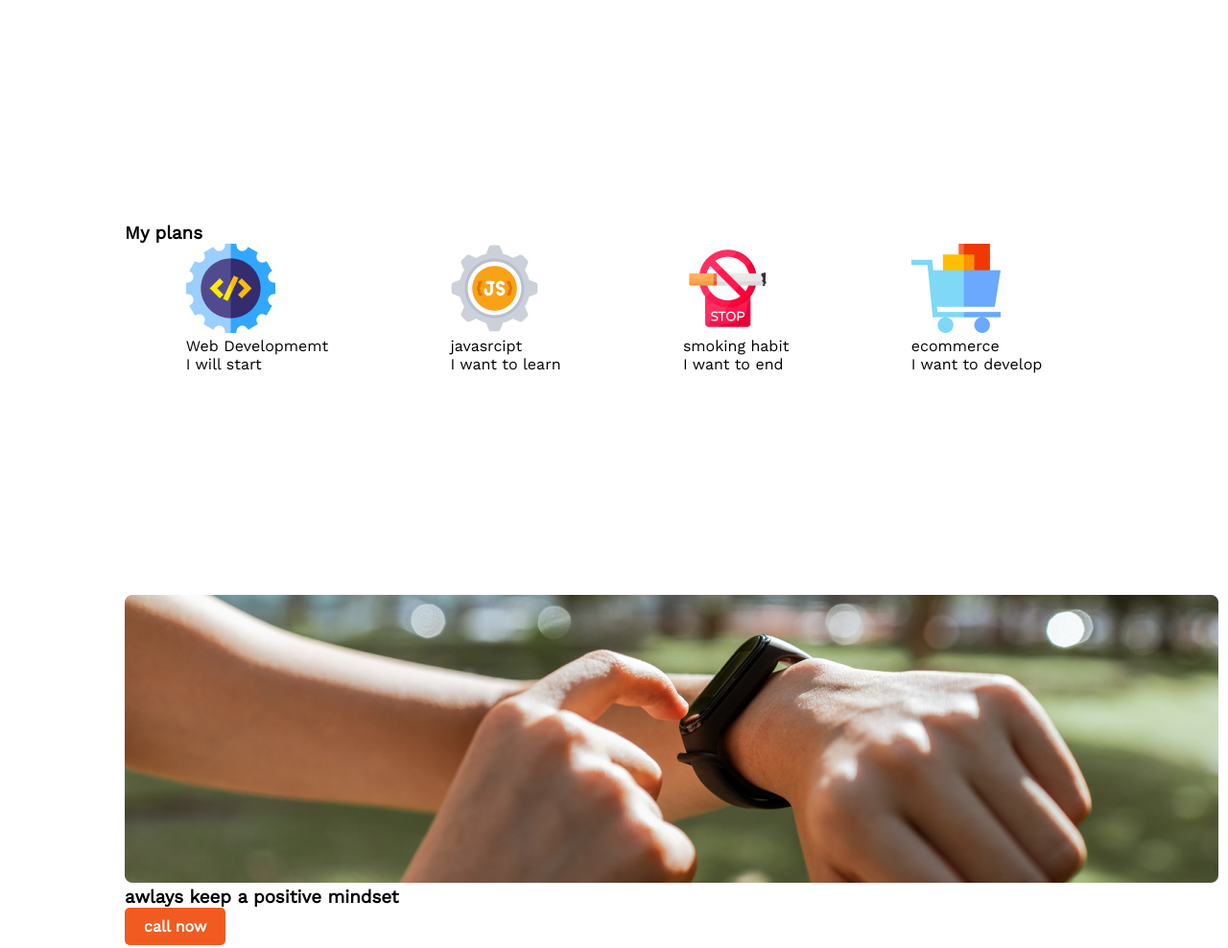
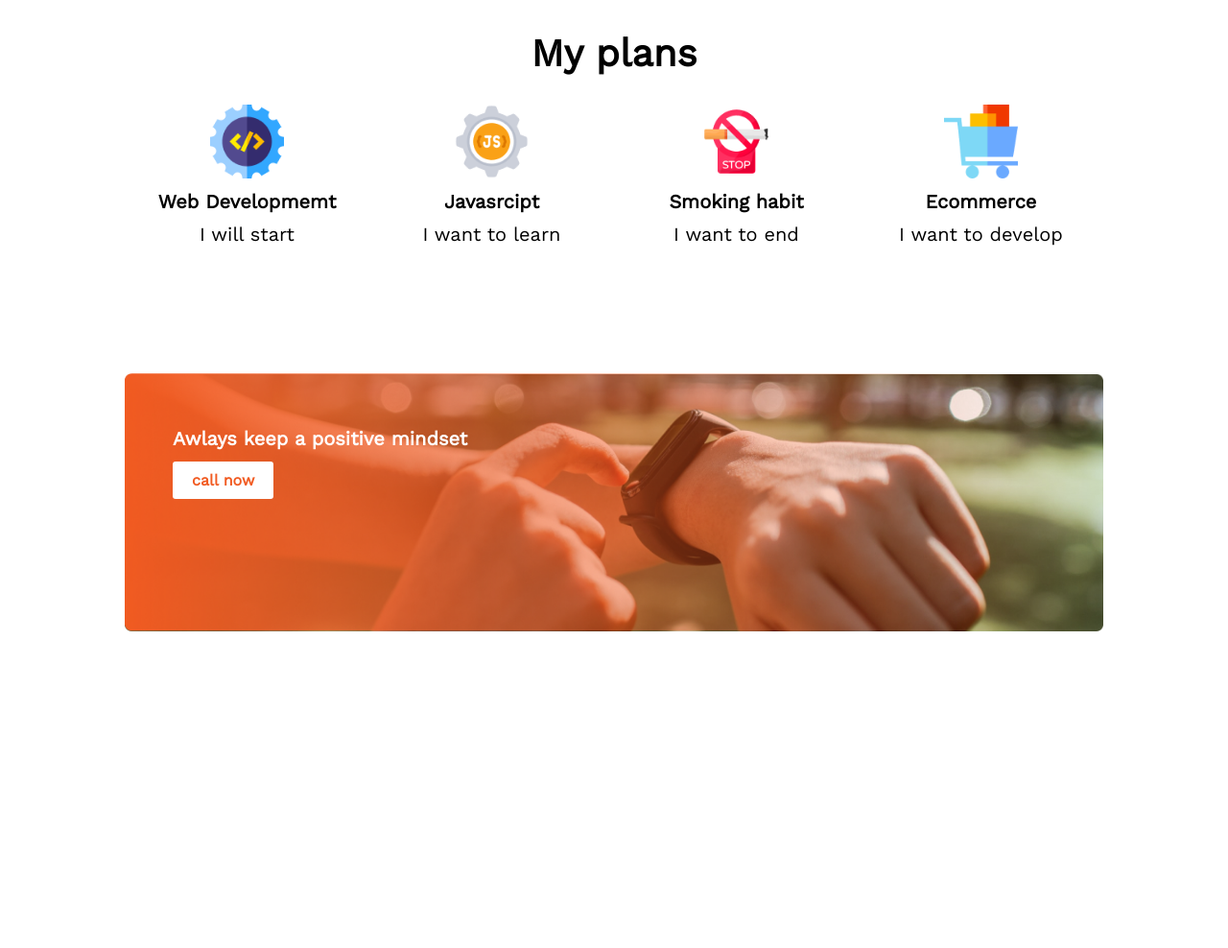
Before and after one commit to tahminasultana1/new-mission, a plain HTML site: page index.html in a window 1280 px wide. Shown: the part 1251-2239 px from the top of the page at 96% size. Drawn offline with nearby package versions, Linux system fonts and the light colour scheme.

Commit message:
Mindset section updated

```diff
--- a/index.html
+++ b/index.html
@@ -49,41 +49,40 @@
                 </div>
             </div>
         </section>
-        <section class="My plans">
-            <h3 class="section-title">My plans</h3>
-            <div class="skill-container">
-                <div class="skill-box">
+        <section class="my-plan-section">
+            <h2 class="my-plan-title">My plans</h2>
+            <div class="aim-container">
+                <div class="aim-box">
                     <img src="images/icons/web.png" alt="">
-                    <p class="skill-title">Web Developmemt</p>
-                    <p class="skill-desc">I will start</p>
+                    <p class="aim-title">Web Developmemt</p>
+                    <p class="aim-desc">I will start</p>
                 </div>
-                <div class="skill-box">
+                <div class="aim-box">
                     <img src="images/icons/js.png" alt="">
-                    <p class="skill-title">javasrcipt</p>
-                    <p class="skill-desc">I want to learn</p>
+                    <p class="aim-title">Javasrcipt</p>
+                    <p class="aim-desc">I want to learn</p>
                 </div>
-                <div class="skill-box">
+                <div class="aim-box">
                     <img src="images/icons/smoke.png" alt="">
-                    <p class="skill-title">smoking habit</p>
-                    <p class="skill-desc">I want to end</p>
+                    <p class="aim-title">Smoking habit</p>
+                    <p class="aim-desc">I want to end</p>
                 </div>
-                <div class="skill-box">
+                <div class="aim-box">
                     <img src="images/icons/ecom.png" alt="">
-                    <p class="skill-title">ecommerce</p>
-                    <p class="skill-desc">I want to develop</p>
+                    <p class="aim-title">Ecommerce</p>
+                    <p class="aim-desc">I want to develop</p>
                 </div>
             </div>
         </section>
         <section>
-            <div class="2nd-section">
-                <div class="2nd-section-div">
-                    <img src="images/watch.png" alt="" class="myPic">
+            <div class="mindset-div">
+                <img src="images/gradient2.png" alt="" class="myPic">
+                <div class="over-image">
+                    <h2>Awlays keep a positive mindset</h2>
+                    <button class="btn-invert">call now</button>
                 </div>
-            <div class="">
-                <h3>awlays keep a positive mindset</h3>
-                <button class="btn">call now</button>
+
             </div>
-
         </section>
     </main>
     <footer>
--- a/styles/style.css
+++ b/styles/style.css
@@ -78,9 +78,7 @@ nav li {
 
 /*Section  */
 main section {
-    margin: 230px 130px;
-    border: 2px;
-    border-color: black;
+    margin: 130px 130px;
 }
 
 .first-section {
@@ -102,27 +100,91 @@ main section {
     line-height: 47px;
     margin-bottom: 24px;
 }
-.first-section-div p{
+
+.first-section-div p {
     line-height: 26px;
     margin-bottom: 16px;
 }
-.first-section-div ul{
+
+.first-section-div ul {
     list-style: none;
     margin-left: -38px;
     line-height: 25px;
 }
-.first-section-div ul li img{
+
+.first-section-div ul li img {
     width: 4%;
 }
 
-/*My plans */
-.My plans-section{
-    margin: 100px 40px;
-    border-radius: 10px;
-    padding: 131px 156px;
+/*My plans Section*/
+.my-plan-section {
+    text-align: center;
 }
-.skill-container{
+
+.my-plan-title {
+    margin-top: 100px;
+    font-weight: 700;
+    font-size: 40px;
+    line-height: 47px;
+    margin-bottom: 30px;
+}
+
+.aim-container {
     display: flex;
     justify-content: space-around;
-    align-items: t;
 }
+
+.aim-box {
+    width: 80%;
+}
+
+.aim-box img {
+    width: 30%;
+}
+
+.aim-title {
+    font-weight: 700;
+    font-size: 20px;
+    line-height: 40px;
+}
+
+.aim-desc {
+    font-weight: 500;
+    font-size: 20px;
+    line-height: 29px;
+}
+
+/* Mindset Section */
+.mindset-div {
+    width: auto;
+    position: relative;
+    background-image: url("../images/watch.png");
+    background-repeat: no-repeat;
+    height: 500px;
+    background-size: 100%;
+}
+
+.mindset-div img {
+    width: 100%;
+}
+
+.over-image {
+    position: absolute;
+    top: 45px;
+    left: 50px;
+}
+.over-image h2{
+    font-weight: 700;
+    font-size: 20px;
+    line-height: 47px;
+    color: white;
+}
+.btn-invert{
+    color: #F15B22;
+    background-color: #FFFFFF;
+    border: 0;
+    padding: 10px 20px;
+    font-weight: 700;
+    font-size: 16px;
+    border-radius: 3px;
+}
```
